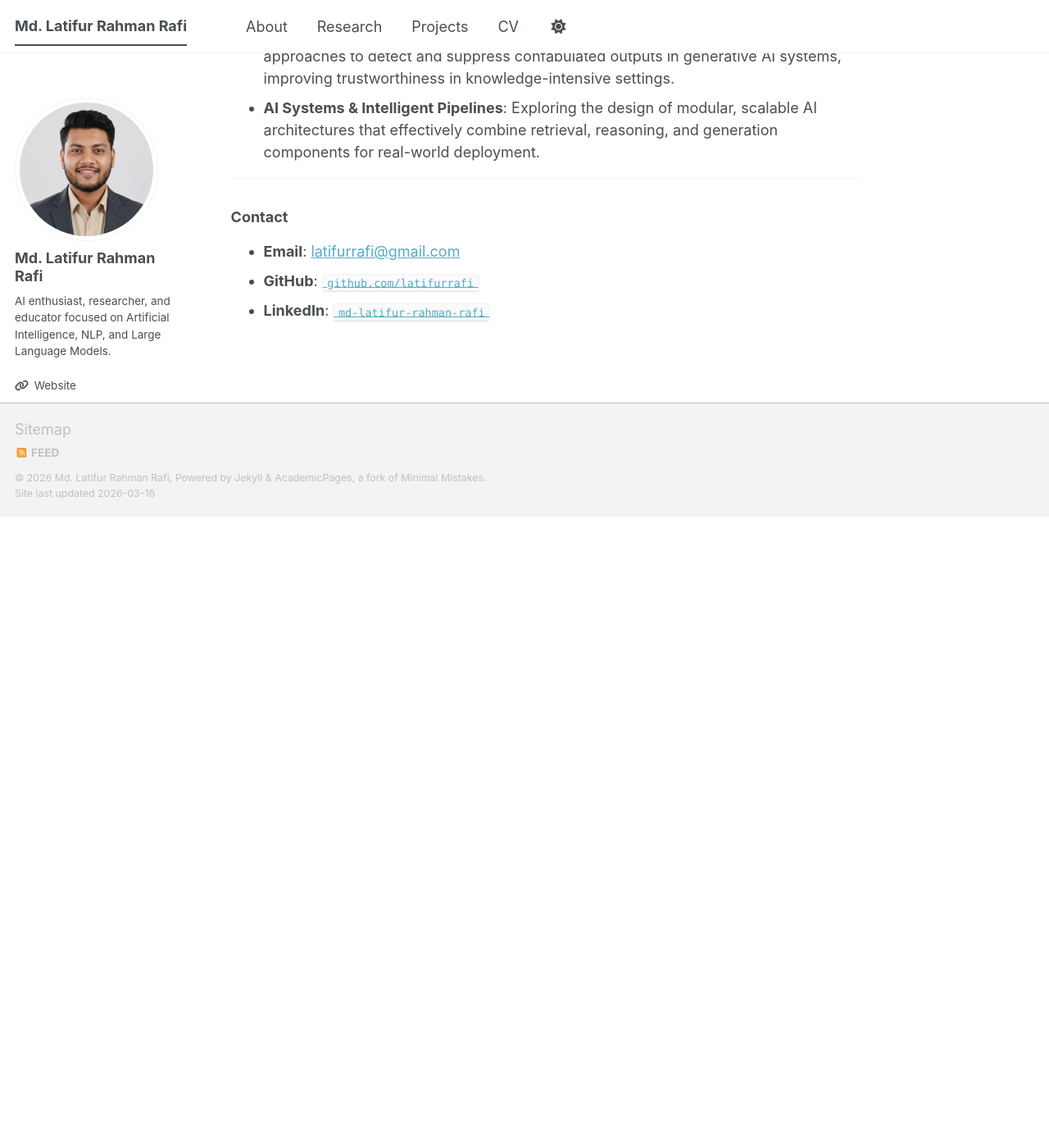
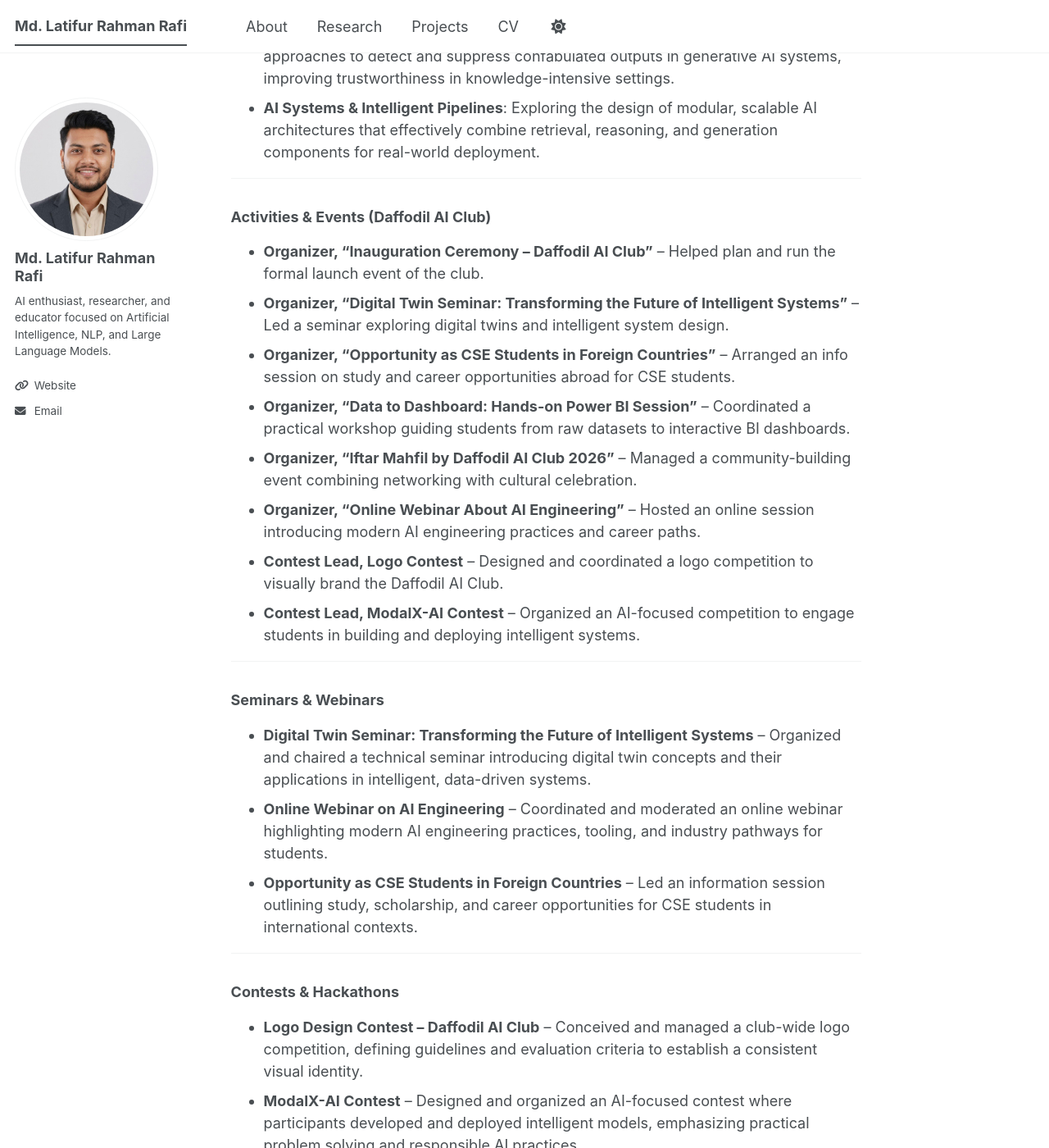
Before and after one commit to latifurrafi/latifurrafi.github.io, a Jekyll site: the page built from index.md, in a window 1280 px wide and 1400 px high, scrolled down 805 px. Shown: the whole window at 82% size. Built offline with Jekyll 4.4.1, drawn with Linux system fonts in a browser that asks for light colours; a script bundle is joined from its source files by our own code; library files that are not in the unit come from our copies; before the commit the page ends 1435 px from its top, so only the background shows below that; some of the changed text lies outside the part shown.

Commit message:
fixed by cursor_v2

```diff
--- a/index.md
+++ b/index.md
@@ -27,6 +27,40 @@
 
 ---
 
+### Activities & Events (Daffodil AI Club)
+
+- **Organizer, “Inauguration Ceremony – Daffodil AI Club”** – Helped plan and run the formal launch event of the club.
+- **Organizer, “Digital Twin Seminar: Transforming the Future of Intelligent Systems”** – Led a seminar exploring digital twins and intelligent system design.
+- **Organizer, “Opportunity as CSE Students in Foreign Countries”** – Arranged an info session on study and career opportunities abroad for CSE students.
+- **Organizer, “Data to Dashboard: Hands-on Power BI Session”** – Coordinated a practical workshop guiding students from raw datasets to interactive BI dashboards.
+- **Organizer, “Iftar Mahfil by Daffodil AI Club 2026”** – Managed a community-building event combining networking with cultural celebration.
+- **Organizer, “Online Webinar About AI Engineering”** – Hosted an online session introducing modern AI engineering practices and career paths.
+- **Contest Lead, Logo Contest** – Designed and coordinated a logo competition to visually brand the Daffodil AI Club.
+- **Contest Lead, ModalX-AI Contest** – Organized an AI-focused competition to engage students in building and deploying intelligent systems.
+
+---
+
+### Seminars & Webinars
+
+- **Digital Twin Seminar: Transforming the Future of Intelligent Systems** – Organized and chaired a technical seminar introducing digital twin concepts and their applications in intelligent, data-driven systems.
+- **Online Webinar on AI Engineering** – Coordinated and moderated an online webinar highlighting modern AI engineering practices, tooling, and industry pathways for students.
+- **Opportunity as CSE Students in Foreign Countries** – Led an information session outlining study, scholarship, and career opportunities for CSE students in international contexts.
+
+---
+
+### Contests & Hackathons
+
+- **Logo Design Contest – Daffodil AI Club** – Conceived and managed a club-wide logo competition, defining guidelines and evaluation criteria to establish a consistent visual identity.
+- **ModalX-AI Contest** – Designed and organized an AI-focused contest where participants developed and deployed intelligent models, emphasizing practical problem solving and responsible AI practices.
+
+---
+
+### Courses
+
+- **Course Coordinator, “AI Engineering MasterClass 2026”** – Designed the course module and syllabus, coordinated instruction between faculty and industry mentors, and oversaw logistics and student support for approximately 35 enrolled students, ensuring consistent progress and hands-on engagement with AI engineering tools and workflows.
+
+---
+
 ### Contact
 
 - **Email**: [latifurrafi@gmail.com](mailto:latifurrafi@gmail.com)
```
